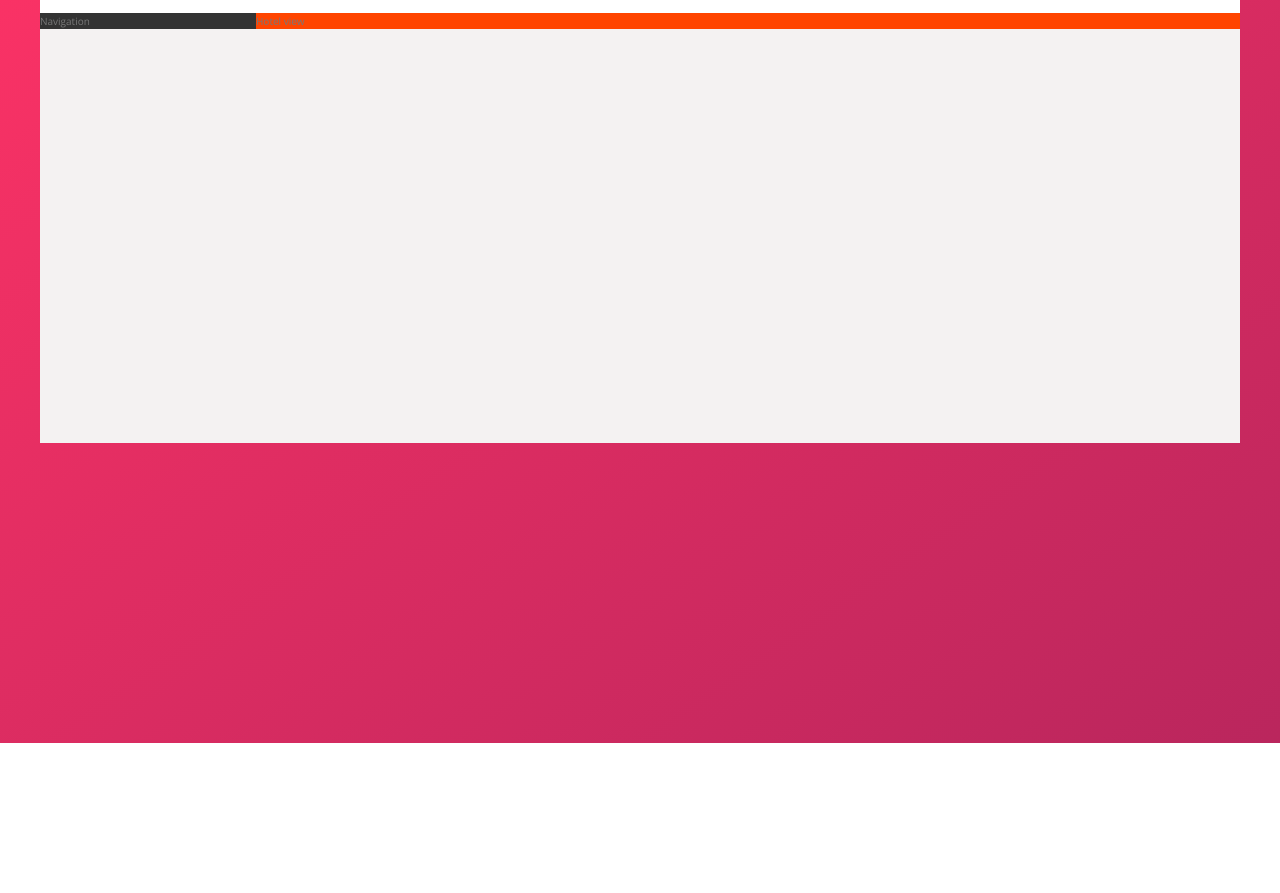
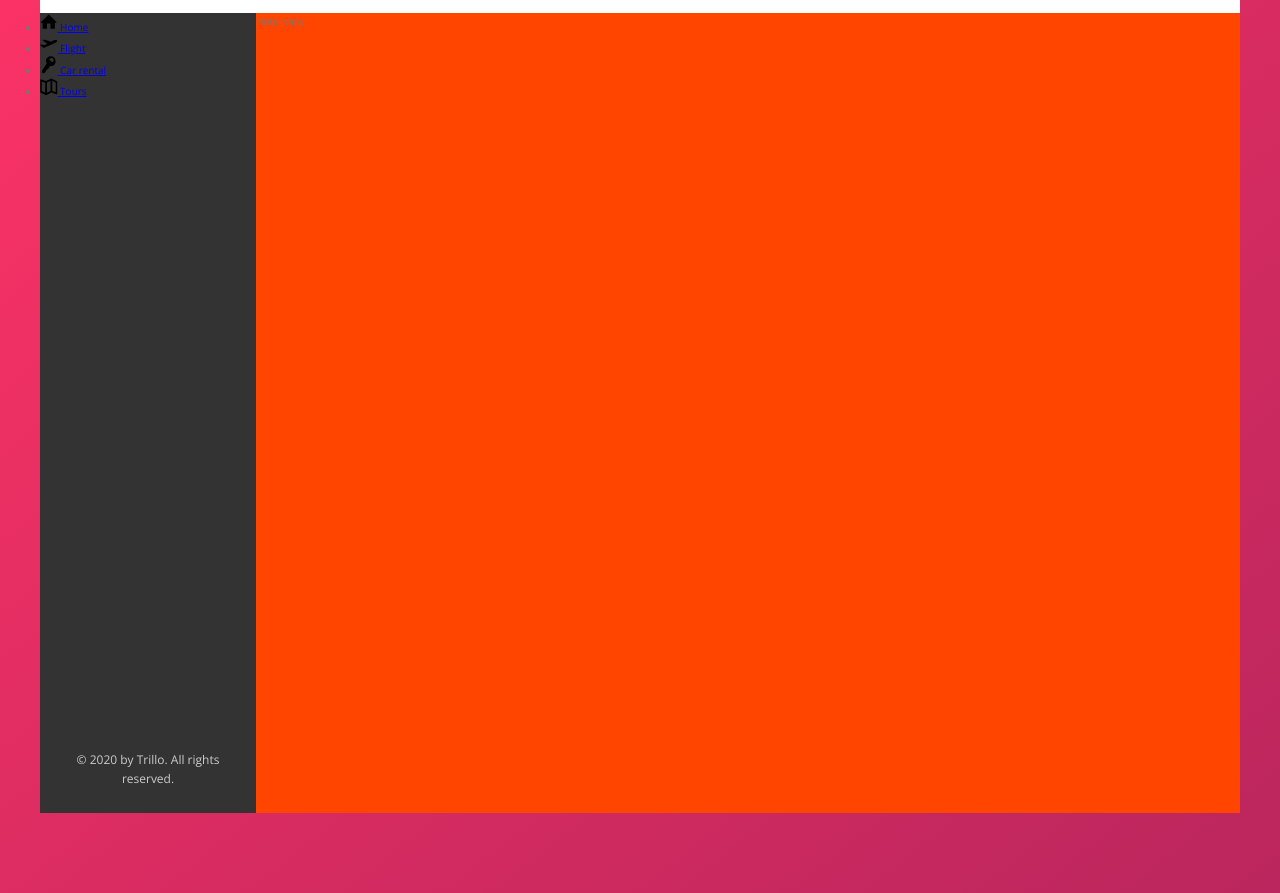
Before and after one commit to fuadinho/udemy-trillo, a website built with webpack: page public/index.html in a window 1280 px wide. Shown: the part 137-1030 px from the top of the page. Before the commit the page ends 880 px from the top, so only its background shows below. Built offline with nearby package versions, Linux system fonts and the light colour scheme; files whose address does not match are found by name.

Commit message:
Building side navigation - first part

```diff
--- a/public/index.html
+++ b/public/index.html
@@ -66,9 +66,53 @@
 
 
     <div class="content">
+
+      <!-- SIDE NAV -->
       <nav class="sidebar">
-        Navigation
+
+        <ul class="side-nav">
+          <li class="side-nav__item">
+            <a href="#" class="side-nav__link">
+              <svg class="side-nav__icon">
+                <use xlink:href="assets/images/sprite.svg#icon-home"></use>
+              </svg>
+              <span>Home</span>
+            </a>
+          </li>
+          <li class="side-nav__item">
+            <a href="#" class="side-nav__link">
+              <svg class="side-nav__icon">
+                <use xlink:href="assets/images/sprite.svg#icon-aircraft-take-off"></use>
+              </svg>
+              <span>Flight</span>
+            </a>
+          </li>
+          <li class="side-nav__item">
+            <a href="#" class="side-nav__link">
+              <svg class="side-nav__icon">
+                <use xlink:href="assets/images/sprite.svg#icon-key"></use>
+              </svg>
+              <span>Car rental</span>
+            </a>
+          </li>
+          <li class="side-nav__item">
+            <a href="#" class="side-nav__link">
+              <svg class="side-nav__icon">
+                <use xlink:href="assets/images/sprite.svg#icon-map"></use>
+              </svg>
+              <span>Tours</span>
+            </a>
+          </li>
+        </ul>
+
+        <div class="legal">
+          &copy; 2020 by Trillo. All rights reserved.
+        </div>
+
       </nav>
+
+
+
       <main class="hotel-view">
         Hotel view
       </main>
--- a/src/styles/components/_components.scss
+++ b/src/styles/components/_components.scss
@@ -58,53 +58,3 @@
         fill: var(--color-grey-dark-3);
     }
 }
-
-/////USER NAV
-.user-nav {
-    display: flex;
-    align-items: center;
-    align-self: stretch;
-
-    & > * {
-        padding: 0 2rem;
-        cursor: pointer;
-        height: 100%;
-        display: flex;
-        align-items: center;
-    }
-
-    & > *:hover {
-        background-color: var(--color-grey-light-2);
-    }
-
-    &__icon-box {
-        position: relative;
-    }
-
-    &__icon {
-        height: 2.5rem;
-        width: 2.5rem;
-        fill: var(--color-grey-dark-2);
-    }
-
-    &__notification {
-        font-size: 0.8rem;
-        height: 1.75rem;
-        width: 1.75rem;
-        background-color: var(--color-primary);
-        color: var(--color-white);
-        border-radius: 50%;
-        position: absolute;
-        top: 1.5rem;
-        right: 1.1rem;
-        display: flex;
-        justify-content: center;
-        align-items: center;
-    }
-
-    &__user-photo {
-        height: 3.75rem;
-        border-radius: 50%;
-        margin-right: 1rem;
-    }
-}
--- a/src/styles/layout/_container.scss
+++ b/src/styles/layout/_container.scss
@@ -13,9 +13,15 @@
 .sidebar {
     flex: 0 0 18%;
     background-color: var(--color-grey-dark-1);
+    display: flex;
+    flex-direction: column;
+    justify-content: space-between;
 }
 
 .hotel-view {
     background-color: var(--color-white);
     flex: 1;
+
+    // Test
+    height: 80rem;
 }
--- a/src/styles/layout/_index.scss
+++ b/src/styles/layout/_index.scss
@@ -1,2 +1,4 @@
 @import "container";
 @import "header";
+@import "user-nav";
+@import "side-nav";
--- /dev/null
+++ b/src/styles/layout/_side-nav.scss
@@ -0,0 +1,20 @@
+///// SIDE NAV
+.side-nav {
+    &__item {
+    }
+
+    &__link {
+    }
+
+    &__icon {
+        height: 1.75rem;
+        width: 1.75rem;
+    }
+}
+
+.legal {
+    font-size: 1.2rem;
+    color: var(--color-grey-light-4);
+    text-align: center;
+    padding: 2.5rem;
+}
--- /dev/null
+++ b/src/styles/layout/_user-nav.scss
@@ -0,0 +1,49 @@
+/////USER NAV
+.user-nav {
+    display: flex;
+    align-items: center;
+    align-self: stretch;
+
+    & > * {
+        padding: 0 2rem;
+        cursor: pointer;
+        height: 100%;
+        display: flex;
+        align-items: center;
+    }
+
+    & > *:hover {
+        background-color: var(--color-grey-light-2);
+    }
+
+    &__icon-box {
+        position: relative;
+    }
+
+    &__icon {
+        height: 2.5rem;
+        width: 2.5rem;
+        fill: var(--color-grey-dark-2);
+    }
+
+    &__notification {
+        font-size: 0.8rem;
+        height: 1.75rem;
+        width: 1.75rem;
+        background-color: var(--color-primary);
+        color: var(--color-white);
+        border-radius: 50%;
+        position: absolute;
+        top: 1.5rem;
+        right: 1.1rem;
+        display: flex;
+        justify-content: center;
+        align-items: center;
+    }
+
+    &__user-photo {
+        height: 3.75rem;
+        border-radius: 50%;
+        margin-right: 1rem;
+    }
+}
```
